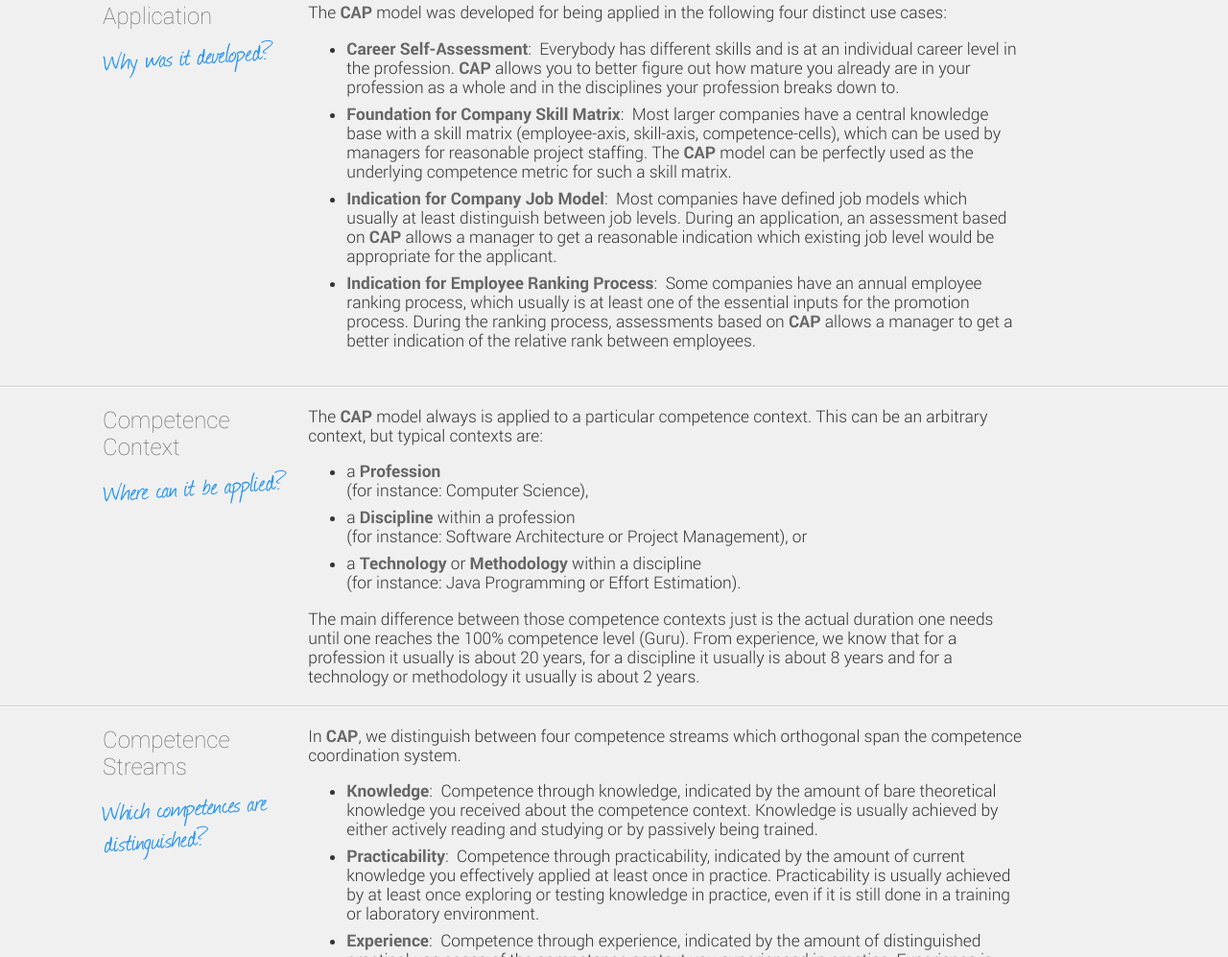
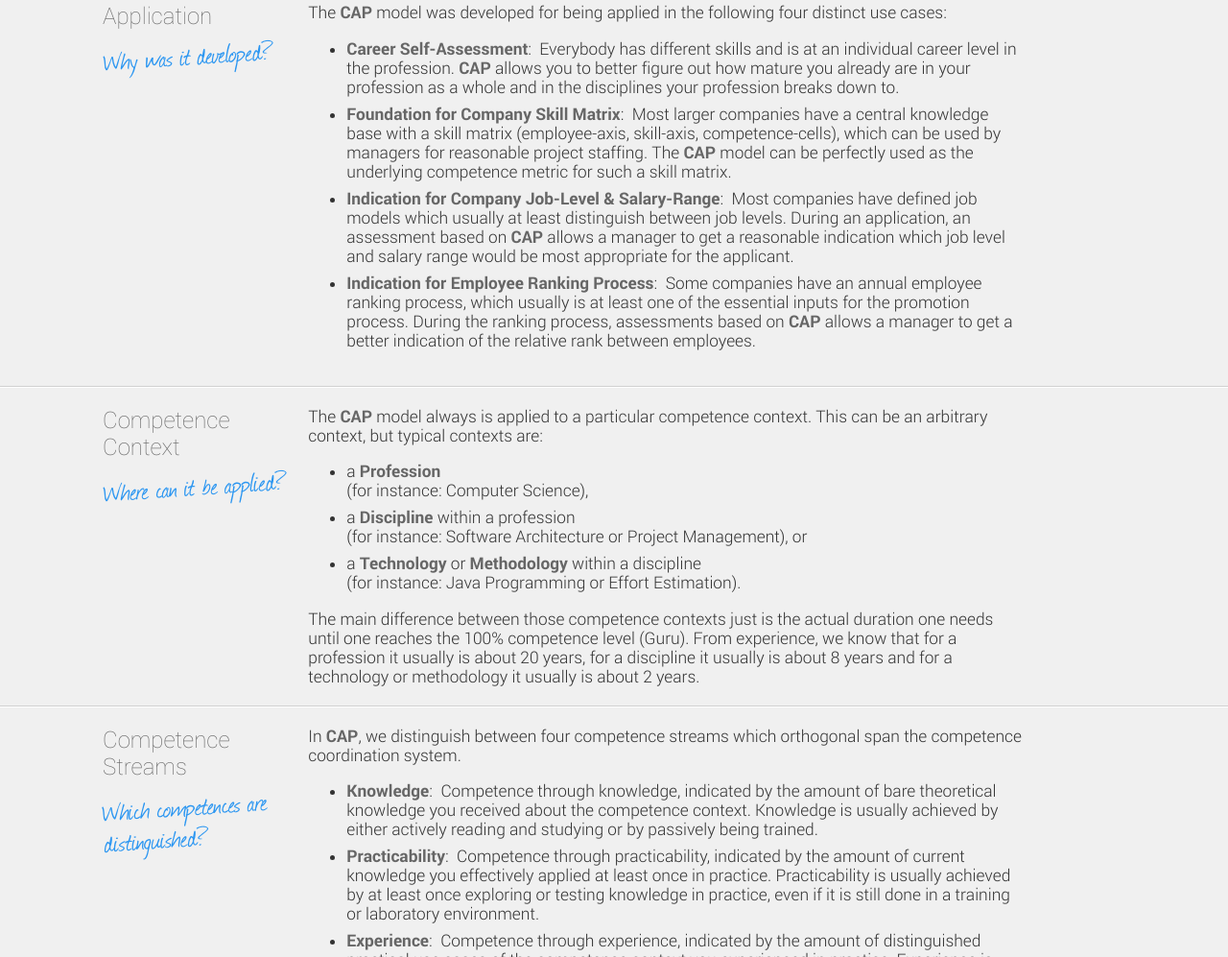
Before and after one commit to rse/cap-model, a website: page index.html in a window 1280 px wide. Shown: the part 964-1961 px from the top of the page at 96% size. Drawn offline with Linux system fonts and the light colour scheme.

Commit message:
it can help also for salary indications

```diff
--- a/index.html
+++ b/index.html
@@ -58,12 +58,12 @@ The <b>CAP</b> model was developed for being applied in the following four disti
         model can be perfectly used as the underlying competence metric
         for such a skill matrix.
     </li>
-    <li><b>Indication for Company Job Model</b>:&nbsp;
+    <li><b>Indication for Company Job-Level &amp; Salary-Range</b>:&nbsp;
         Most companies have defined job models which usually at least
         distinguish between job levels. During an application, an
-        assessment based on <b>CAP</b> allows a manager to get a reasonable
-        indication which existing job level would be appropriate for the
-        applicant.
+        assessment based on <b>CAP</b> allows a manager to get a
+        reasonable indication which job level and salary range would be
+        most appropriate for the applicant.
     </li>
     <li><b>Indication for Employee Ranking Process</b>:&nbsp;
         Some companies have an annual employee ranking process,
```
